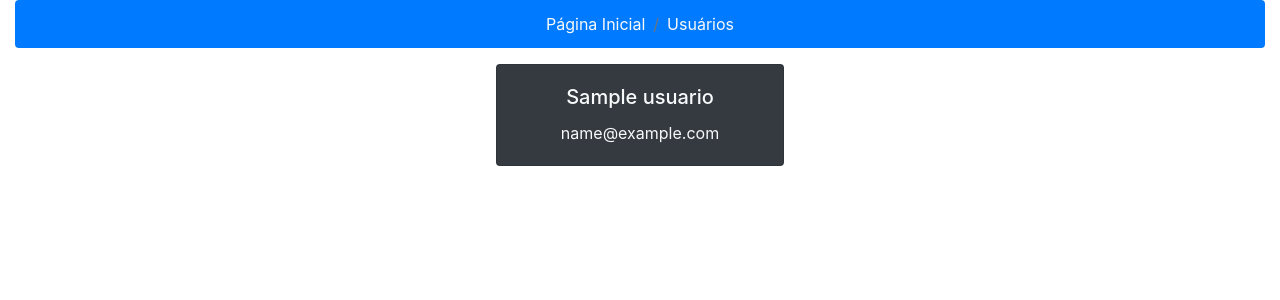
After one commit to Gomes34/PyRegister, a Django app: template projectRegister/appRegister/templates/usuarios/usuarios.html in a window 1280 px wide. The commit adds this page. Shown: the top 300 px of the page. Run offline with Django 5.2, Linux system fonts and the light colour scheme; the template is opened without the code that fills it: values that come from a table or form of the project are taken from there, others are empty; tables that the repository leaves empty hold one stand-in row (values such as "Sample post"); some libraries are stand-ins or nearby versions.

Commit message:
feat: PyRegister completed

```diff
--- a/projectRegister/appRegister/models.py
+++ b/projectRegister/appRegister/models.py
@@ -1,6 +1,6 @@
 from django.db import models
 
-class Usuarios(models.Model):
+class Usuario(models.Model):
     id_usuario = models.AutoField(primary_key=True)
     nome_usuario = models.TextField(max_length=255)
     email_usuario = models.TextField(max_length=255)
--- a/projectRegister/appRegister/templates/usuarios/base.html
+++ b/projectRegister/appRegister/templates/usuarios/base.html
@@ -3,10 +3,21 @@
 <head>
     <meta charset="UTF-8">
     <meta name="viewport" content="width=device-width, initial-scale=1.0">
-    <title>Página Login</title>
+    <link rel="stylesheet" href="https://stackpath.bootstrapcdn.com/bootstrap/4.1.3/css/bootstrap.min.css" integrity="sha384-MCw98/SFnGE8fJT3GXwEOngsV7Zt27NXFoaoApmYm81iuXoPkFOJwJ8ERdknLPMO" crossorigin="anonymous">
+    <title>Página de Login</title>
 </head>
 <body>
+    <div class="container-fluid">
+        <nav aria-label="breadcrumb">
+            <ol class="breadcrumb bg-primary d-flex justify-content-center text-light">
+            <li class="breadcrumb-item"><a class="text-light" href="{% url 'home' %}">Página Inicial</a></li>
+            <li class="breadcrumb-item "><a class="text-light" href="{% url 'listaUsuarios' %}">Usuários</a></li>
+            </ol>
+        </nav>
+    </div>
+    {% block conteudo %}
 
+    {% endblock %}
 </body>
 
 <script src="https://code.jquery.com/jquery-3.3.1.slim.min.js" integrity="sha384-q8i/X+965DzO0rT7abK41JStQIAqVgRVzpbzo5smXKp4YfRvH+8abtTE1Pi6jizo" crossorigin="anonymous"></script>
--- /dev/null
+++ b/projectRegister/appRegister/templates/usuarios/usuarios.html
@@ -0,0 +1,20 @@
+{% extends 'usuarios/base.html' %}
+{% block conteudo %}
+
+<div class="container d-flex justify-content-around">
+  {% for usuario in usuarios %}
+  <div class="card text-center bg-dark text-light" style="width: 18rem;">
+      <div class="card-body">
+          <h5 class="card-title">{{usuario.nome_usuario}}</h5>
+          <p class="card-text">{{usuario.email_usuario}}</p>
+      </div>
+  </div>
+  {% endfor %}
+</div>
+{% if message %}
+<script type="text/javascript">
+    alert("{{ message }}");
+</script>
+{% endif %}
+
+{% endblock %}
--- a/projectRegister/projectRegister/urls.py
+++ b/projectRegister/projectRegister/urls.py
@@ -3,5 +3,5 @@ from appRegister import views
 
 urlpatterns = [
     path('', views.home, name="home"),
-    path('usuarios/', views.usuarios, name="listaUsuarios")
+    path('usuarios/', views.usuarios, name="listaUsuarios"),
 ]
```
Also changed, not shown: projectRegister/appRegister/templates/usuarios/home.html (+4 -4 lines), projectRegister/appRegister/views.py (+9 -8 lines), projectRegister/appRegister/migrations/0002_rename_usuarios_usuario.py (added).
